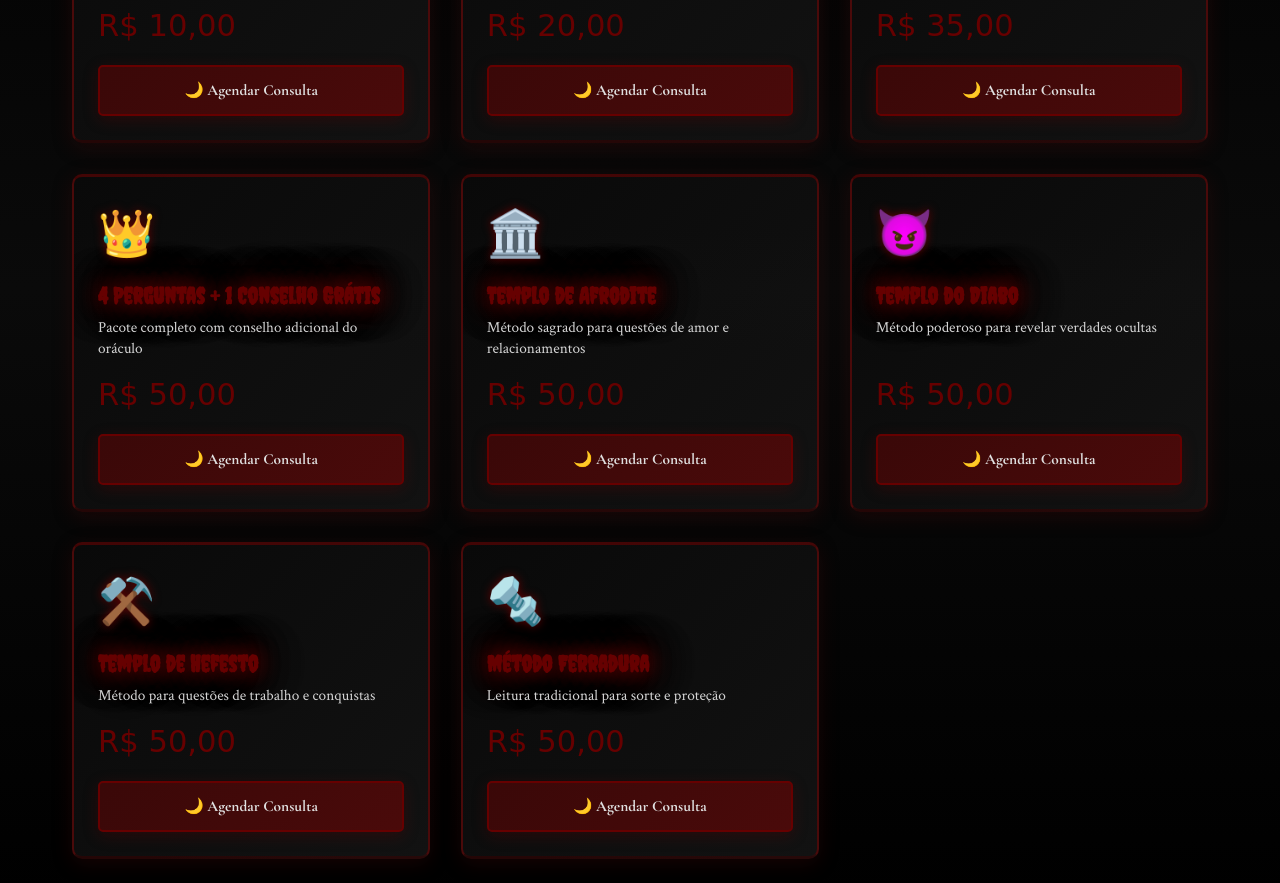
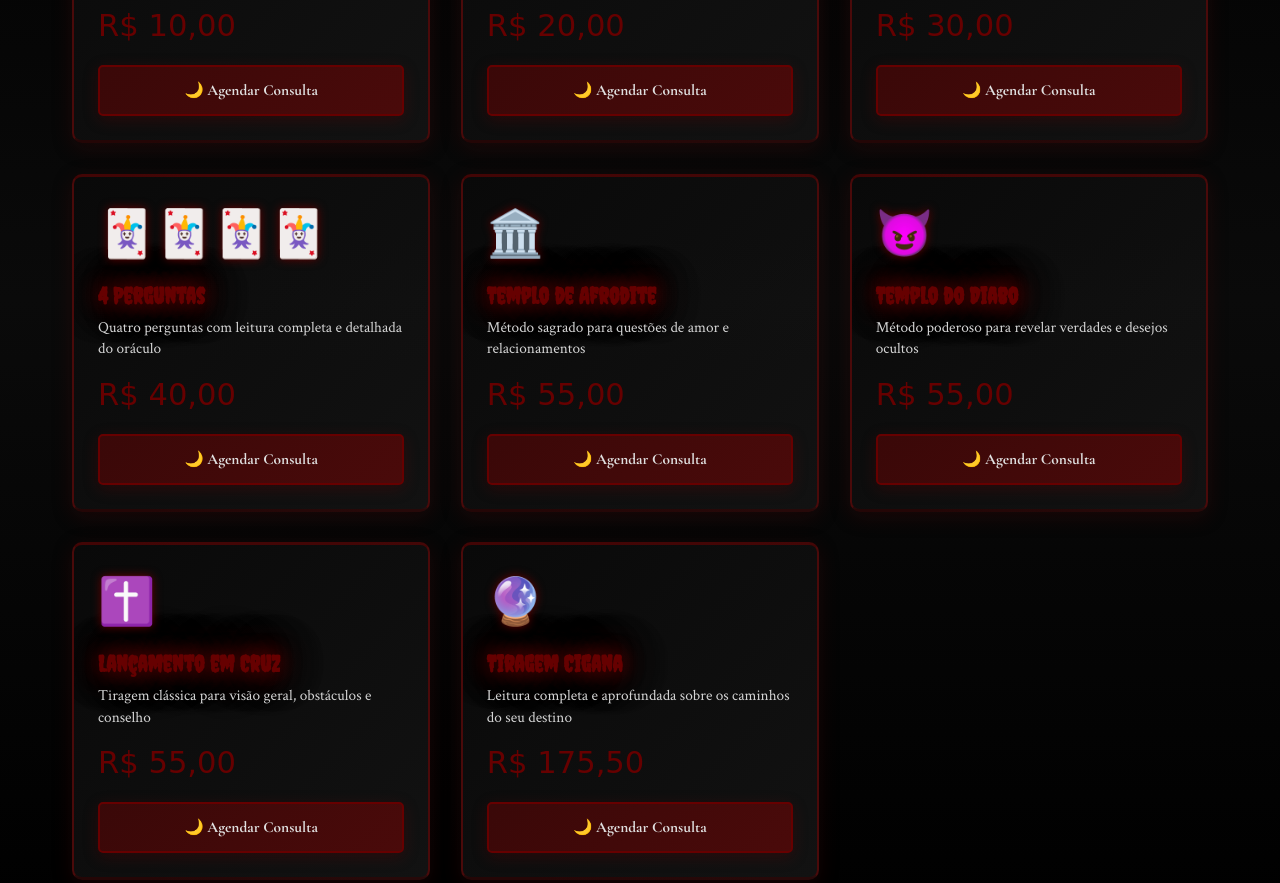
Before and after one commit to MutanoXX/sayuki_tarot, a plain HTML site: page index.html in a window 1280 px wide. Shown: the part 2117-3000 px from the top of the page. Drawn offline with nearby package versions, Linux system fonts and the light colour scheme; a web font is replaced by a local one.

Commit message:
Update site from provided archive and redact README contacts

```diff
--- a/index.html
+++ b/index.html
@@ -195,7 +195,7 @@
                     <div class="service-icon">🃏🃏🃏</div>
                     <h3 class="service-title">3 Perguntas</h3>
                     <p class="service-description">Três perguntas com análise completa</p>
-                    <div class="service-price price-font">R$ 35,00</div>
+                    <div class="service-price price-font">R$ 30,00</div>
                     <a href="https://ig.me/m/by.sayuki_tarot"
                        class="service-btn"
                        data-service="3 perguntas"
@@ -204,15 +204,15 @@
                     </a>
                 </div>
 
-                <!-- 4 Perguntas + 1 Conselho -->
+                <!-- 4 Perguntas -->
                 <div class="service-card">
-                    <div class="service-icon">👑</div>
-                    <h3 class="service-title">4 Perguntas + 1 Conselho Grátis</h3>
-                    <p class="service-description">Pacote completo com conselho adicional do oráculo</p>
-                    <div class="service-price price-font">R$ 50,00</div>
+                    <div class="service-icon">🃏🃏🃏🃏</div>
+                    <h3 class="service-title">4 Perguntas</h3>
+                    <p class="service-description">Quatro perguntas com leitura completa e detalhada do oráculo</p>
+                    <div class="service-price price-font">R$ 40,00</div>
                     <a href="https://ig.me/m/by.sayuki_tarot"
                        class="service-btn"
-                       data-service="4 perguntas + conselho"
+                       data-service="4 perguntas"
                        target="_blank">
                         🌙 Agendar Consulta
                     </a>
@@ -223,7 +223,7 @@
                     <div class="service-icon">🏛️</div>
                     <h3 class="service-title">Templo de Afrodite</h3>
                     <p class="service-description">Método sagrado para questões de amor e relacionamentos</p>
-                    <div class="service-price price-font">R$ 50,00</div>
+                    <div class="service-price price-font">R$ 55,00</div>
                     <a href="https://ig.me/m/by.sayuki_tarot"
                        class="service-btn"
                        data-service="Templo de Afrodite"
@@ -236,8 +236,8 @@
                 <div class="service-card">
                     <div class="service-icon">😈</div>
                     <h3 class="service-title">Templo do Diabo</h3>
-                    <p class="service-description">Método poderoso para revelar verdades ocultas</p>
-                    <div class="service-price price-font">R$ 50,00</div>
+                    <p class="service-description">Método poderoso para revelar verdades e desejos ocultos</p>
+                    <div class="service-price price-font">R$ 55,00</div>
                     <a href="https://ig.me/m/by.sayuki_tarot"
                        class="service-btn"
                        data-service="Templo do Diabo"
@@ -246,29 +246,29 @@
                     </a>
                 </div>
 
-                <!-- Templo de Hefesto -->
+                <!-- Lançamento em Cruz -->
                 <div class="service-card">
-                    <div class="service-icon">⚒️</div>
-                    <h3 class="service-title">Templo de Hefesto</h3>
-                    <p class="service-description">Método para questões de trabalho e conquistas</p>
-                    <div class="service-price price-font">R$ 50,00</div>
+                    <div class="service-icon">✝️</div>
+                    <h3 class="service-title">Lançamento em Cruz</h3>
+                    <p class="service-description">Tiragem clássica para visão geral, obstáculos e conselho</p>
+                    <div class="service-price price-font">R$ 55,00</div>
                     <a href="https://ig.me/m/by.sayuki_tarot"
                        class="service-btn"
-                       data-service="Templo de Hefesto"
+                       data-service="Lançamento em Cruz"
                        target="_blank">
                         🌙 Agendar Consulta
                     </a>
                 </div>
 
-                <!-- Método Ferradura -->
+                <!-- Tiragem Cigana -->
                 <div class="service-card">
-                    <div class="service-icon">🔩</div>
-                    <h3 class="service-title">Método Ferradura</h3>
-                    <p class="service-description">Leitura tradicional para sorte e proteção</p>
-                    <div class="service-price price-font">R$ 50,00</div>
+                    <div class="service-icon">🔮</div>
+                    <h3 class="service-title">Tiragem Cigana</h3>
+                    <p class="service-description">Leitura completa e aprofundada sobre os caminhos do seu destino</p>
+                    <div class="service-price price-font">R$ 175,50</div>
                     <a href="https://ig.me/m/by.sayuki_tarot"
                        class="service-btn"
-                       data-service="Método Ferradura"
+                       data-service="Tiragem Cigana"
                        target="_blank">
                         🌙 Agendar Consulta
                     </a>
@@ -395,7 +395,7 @@
                         </div>
                     </div>
                     <p class="feedback-text">
-                        "Método Ferradura me trouxe sorte e clareza. O atendimento foi maravilhoso desde o início!"
+                        "A Tiragem Cigana me trouxe sorte e clareza. O atendimento foi maravilhoso desde o início!"
                     </p>
                     <div class="feedback-date">Há 2 semanas</div>
                 </div>
@@ -437,7 +437,7 @@
             <div class="contact-info">
                 <div class="contact-item">
                     <h3>📱 WhatsApp</h3>
-                    <p>+55 (65) 9926-8240</p>
+                    <p>+55 (65) 99926-8240</p>
                     <a href="https://ig.me/m/by.sayuki_tarot" target="_blank">
                         💬 Iniciar Conversa
                     </a>
```
Also changed, not shown: 1 other file.
